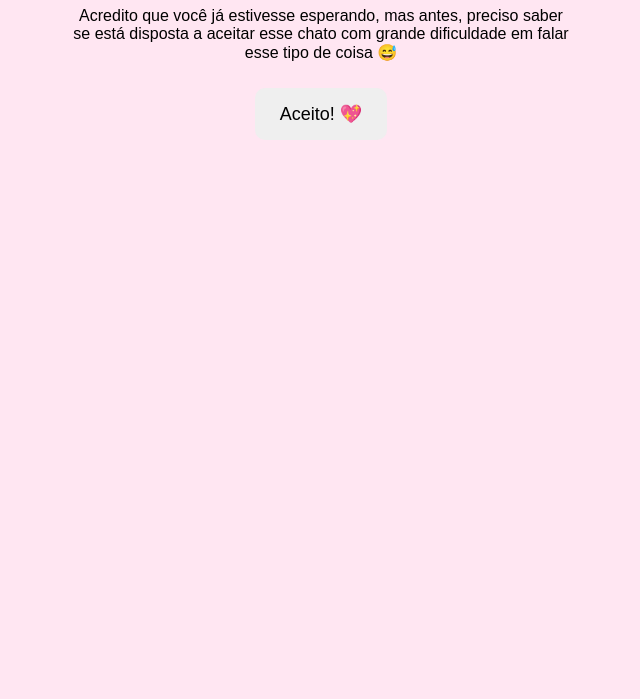
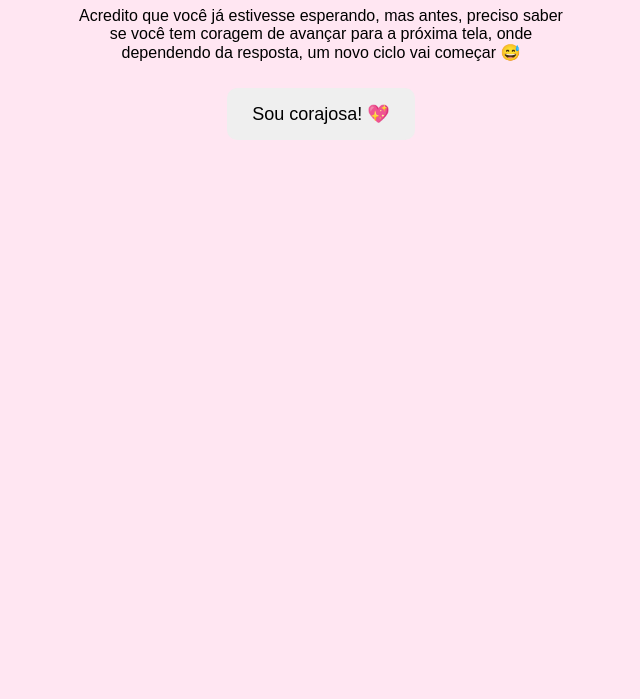
Before and after one commit to Behruiz/behruiz.github.io, a plain HTML site: page index.html in a window 1280 px wide. Shown: the part 101-800 px from the top of the page, without its empty margins (319-959 px from the left). Drawn offline with Linux system fonts and the light colour scheme.

Commit message:
Update index.html

```diff
--- a/index.html
+++ b/index.html
@@ -10,8 +10,8 @@
 
     <div class="container" id="startScreen">
         <h1>Preciso te fazer uma pergunta...</h1>
-        <p>Acredito que você já estivesse esperando, mas antes, preciso saber se está disposta a aceitar esse chato com grande dificuldade em falar esse tipo de coisa 😅</p>
-        <button id="acceptBtn">Aceito! 💖</button>
+        <p>Acredito que você já estivesse esperando, mas antes, preciso saber se você tem coragem de avançar para a próxima tela, onde dependendo da resposta, um novo ciclo vai começar 😅</p>
+        <button id="acceptBtn">Sou corajosa! 💖</button>
     </div>
 
     <div class="container hidden" id="questionScreen">
```
